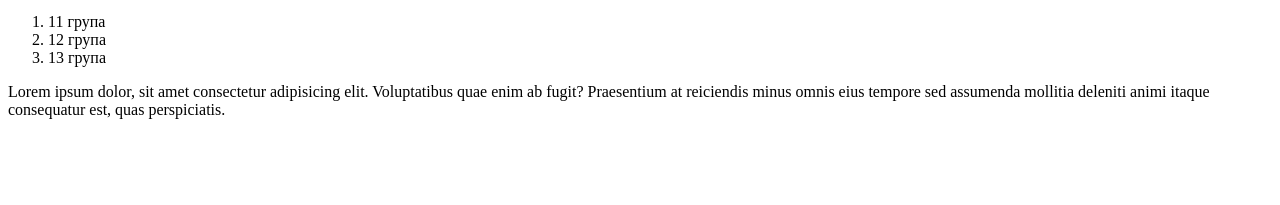
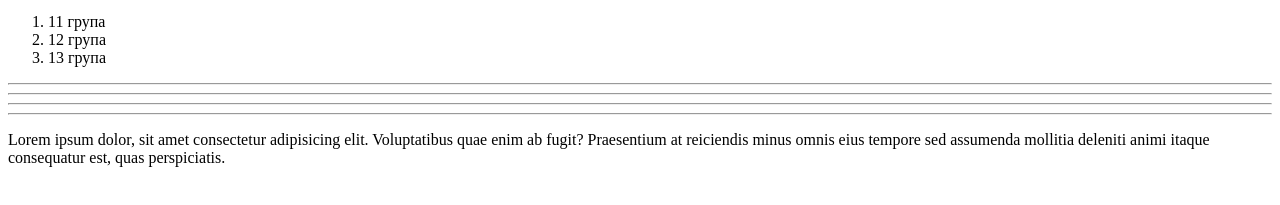
Before and after one commit to AndriyRiznik/HTML5, a plain HTML site: page index.html in a window 1280 px wide. Shown: the part 379-584 px from the top of the page. Drawn offline with Linux system fonts and the light colour scheme.

Commit message:
name commit

```diff
--- a/index.html
+++ b/index.html
@@ -13,7 +13,7 @@
     <h5>Текст</h5>
     <h6>Текст</h6>
     <a href="form.html">Контакти</a>
-    <!--<img src="img/mma.jpg">-->
+    <img src="img/mma.jpg"alt "fas">
     <ul>
         <li>11 група</li>
         <li>12 група</li>
@@ -24,7 +24,10 @@
         <li>12 група</li>
         <li>13 група</li>
     </ol>
-
+    <hr>
+    <hr>
+    <hr>
+    <hr>
     <p>Lorem ipsum dolor, sit amet consectetur adipisicing elit. Voluptatibus quae enim ab fugit? Praesentium at reiciendis minus omnis eius tempore sed assumenda mollitia deleniti animi itaque consequatur est, quas perspiciatis.</p>
 </body>
 </html>
```
